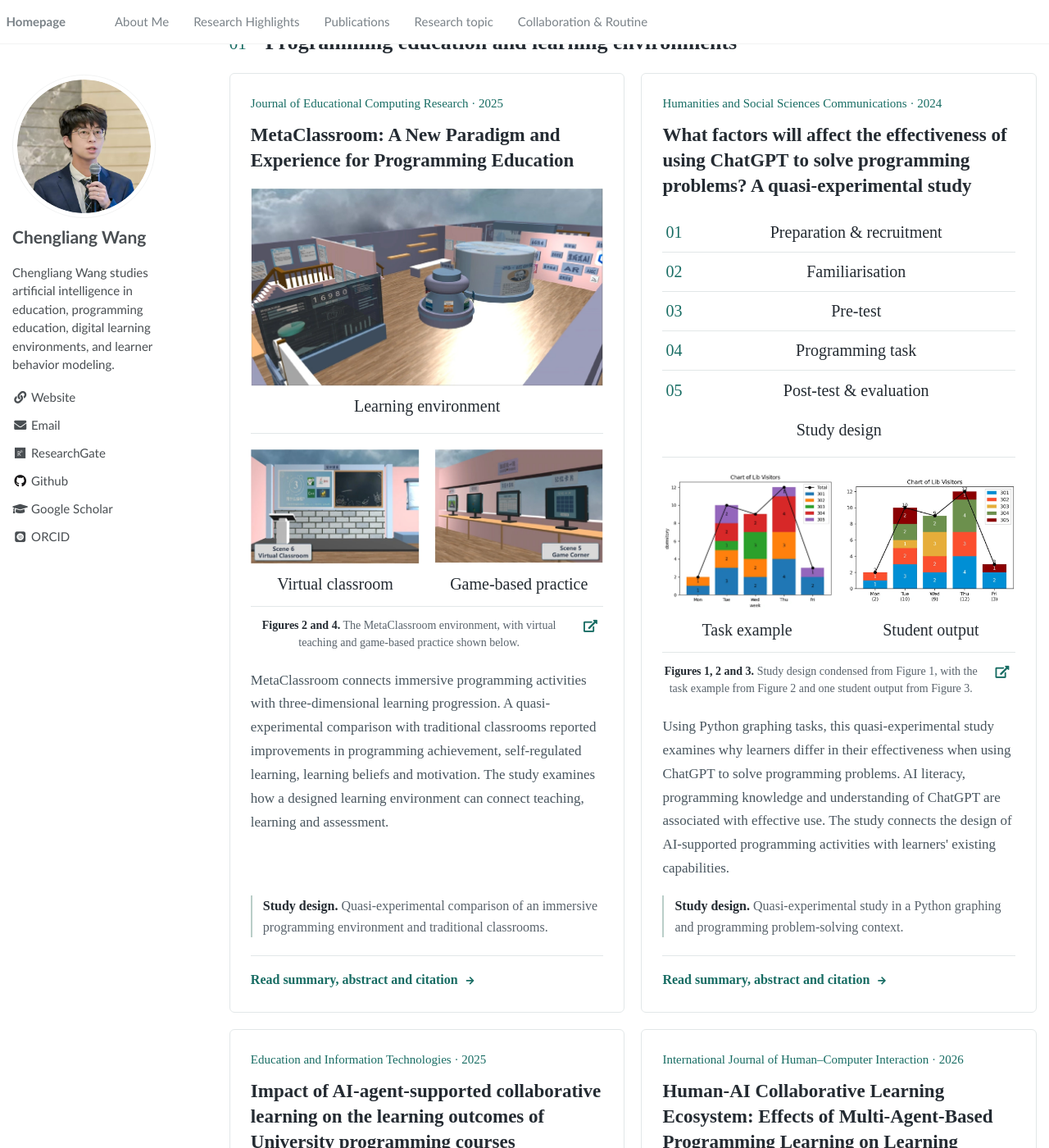
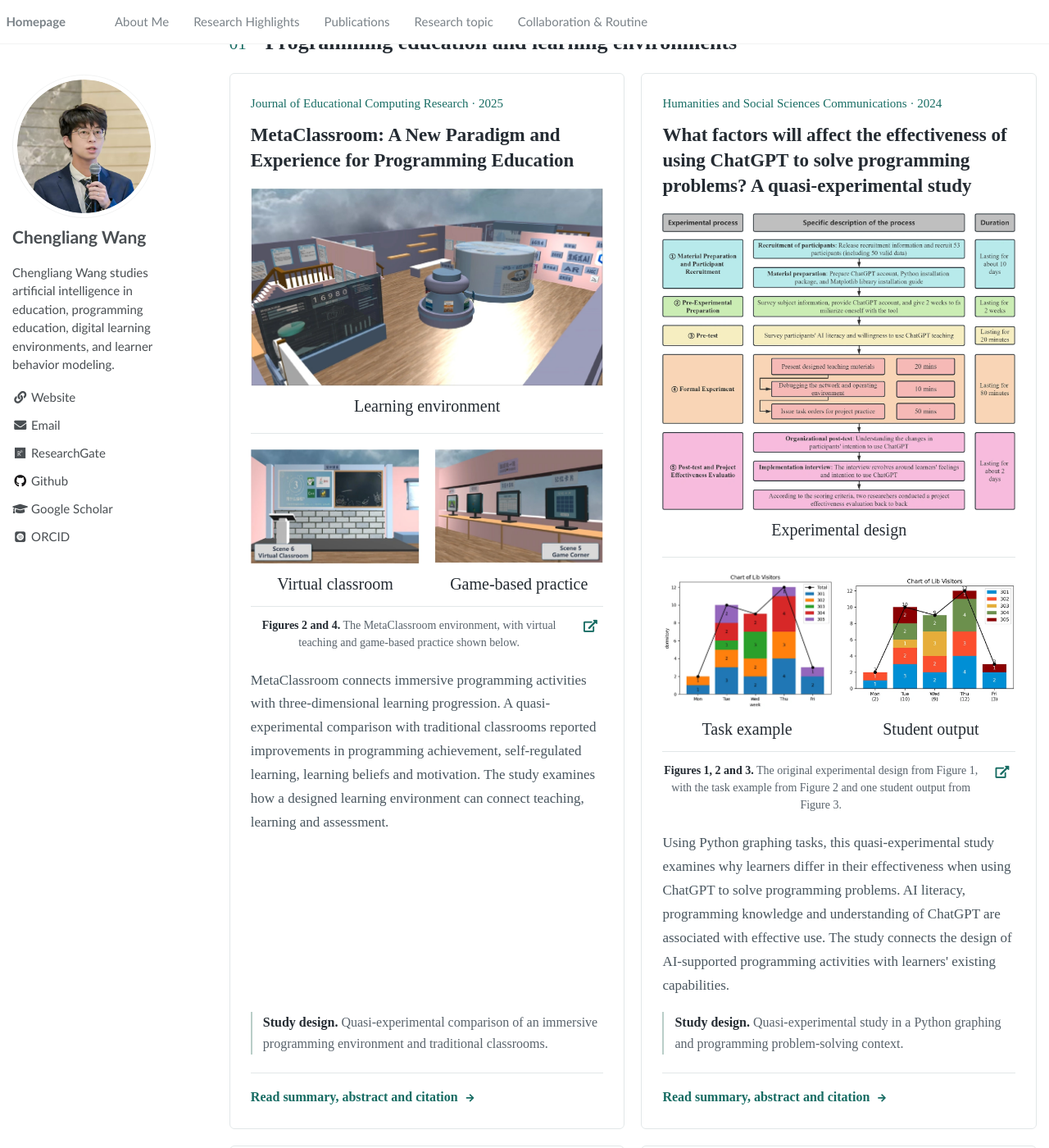
Before and after one commit to wcledutech/wcledutech.github.io, a Jekyll site: the page built from _pages/research-highlights.html, in a window 1280 px wide and 1400 px high, scrolled down 557 px. Shown: the whole window at 82% size. Built offline with Jekyll 4.4.1, drawn with Linux system fonts in a browser that asks for light colours; some web fonts are replaced.

Commit message:
Restore the original published experimental design figure

```diff
--- a/_data/research_figure_composites.json
+++ b/_data/research_figure_composites.json
@@ -28,11 +28,11 @@
   },
   "chatgpt-programming-ai-literacy": {
     "layout": "overview-pair",
-    "edition": "design-examples",
+    "edition": "original-design-examples",
     "label": "Figures 1, 2 and 3",
-    "caption": "Study design condensed from Figure 1, with the task example from Figure 2 and one student output from Figure 3.",
+    "caption": "The original experimental design from Figure 1, with the task example from Figure 2 and one student output from Figure 3.",
     "panels": [
-      {"page": 4, "image_index": 0, "kind": "workflow", "reference": "Figure 1, condensed", "title": "Study design", "alt": "The five-stage study design condensed from Figure 1: preparation and recruitment, familiarisation, pre-test, programming task, and post-test and evaluation.", "steps": ["Preparation & recruitment", "Familiarisation", "Pre-test", "Programming task", "Post-test & evaluation"]},
+      {"page": 4, "image_index": 0, "reference": "Figure 1", "title": "Experimental design", "alt": "Original Figure 1 from the paper: the complete five-stage experimental design, retaining all process descriptions, durations, arrows and original formatting."},
       {"page": 5, "image_index": 0, "crop": [670, 125, 1501, 800], "reference": "Figure 2, detail", "title": "Task example", "alt": "The complete example chart from the task sheet in Figure 2, with its axes, legend and values retained; surrounding task instructions are omitted."},
       {"page": 5, "image_index": 1, "crop": [0, 0, 705, 522], "reference": "Figure 3, first example", "title": "Student output", "alt": "The first complete student output chart from Figure 3, including its title, axes, legend and plotted values."}
     ]
--- a/_data/research_figures.json
+++ b/_data/research_figures.json
@@ -322,33 +322,33 @@
     }
   },
   "chatgpt-programming-ai-literacy": {
-    "src": "/images/research-figures/chatgpt-programming-ai-literacy-design-examples-composite.webp",
-    "full": "/images/research-figures/chatgpt-programming-ai-literacy-design-examples-composite.png",
-    "width": 1079,
+    "src": "/images/research-figures/chatgpt-programming-ai-literacy-original-design-examples-composite.webp",
+    "full": "/images/research-figures/chatgpt-programming-ai-literacy-original-design-examples-composite.png",
+    "width": 850,
     "height": 1200,
     "original_width": 1600,
-    "original_height": 1779,
+    "original_height": 2258,
     "number": 1,
     "label": "Figures 1, 2 and 3",
-    "caption": "Study design condensed from Figure 1, with the task example from Figure 2 and one student output from Figure 3.",
-    "alt": "Three-panel overview: The five-stage study design condensed from Figure 1: preparation and recruitment, familiarisation, pre-test, programming task, and post-test and evaluation. The complete example chart from the task sheet in Figure 2, with its axes, legend and values retained; surrounding task instructions are omitted. The first complete student output chart from Figure 3, including its title, axes, legend and plotted values.",
+    "caption": "The original experimental design from Figure 1, with the task example from Figure 2 and one student output from Figure 3.",
+    "alt": "Three-panel overview: Original Figure 1 from the paper: the complete five-stage experimental design, retaining all process descriptions, durations, arrows and original formatting. The complete example chart from the task sheet in Figure 2, with its axes, legend and values retained; surrounding task instructions are omitted. The first complete student output chart from Figure 3, including its title, axes, legend and plotted values.",
     "panels": [
       {
-        "src": "/images/research-figures/chatgpt-programming-ai-literacy-design-examples-a.webp",
-        "full": "/images/research-figures/chatgpt-programming-ai-literacy-design-examples-a.png",
+        "src": "/images/research-figures/chatgpt-programming-ai-literacy-original-design-examples-a.webp",
+        "full": "/images/research-figures/chatgpt-programming-ai-literacy-original-design-examples-a.png",
         "width": 1200,
-        "height": 624,
-        "original_width": 1500,
-        "original_height": 780,
+        "height": 1007,
+        "original_width": 2050,
+        "original_height": 1721,
         "label": "A",
-        "title": "Study design",
-        "reference": "Figure 1, condensed",
-        "alt": "The five-stage study design condensed from Figure 1: preparation and recruitment, familiarisation, pre-test, programming task, and post-test and evaluation.",
+        "title": "Experimental design",
+        "reference": "Figure 1",
+        "alt": "Original Figure 1 from the paper: the complete five-stage experimental design, retaining all process descriptions, durations, arrows and original formatting.",
         "source": {
           "doi": "10.1057/s41599-024-02751-w",
           "pdf_sha256": "b3972967980fa102f60ff7cbe0ccb1c769a740698e0b1bb277ec3fdf6fe19821",
           "pdf_page": 4,
-          "reference": "Figure 1, condensed",
+          "reference": "Figure 1",
           "image_index": 0,
           "image_xref": 161,
           "bbox": [
@@ -357,26 +357,12 @@
             543.628,
             463.691
           ],
-          "method": "Five-stage experimental design condensed from the published Figure 1; no study data changed",
-          "steps": [
-            "Preparation & recruitment",
-            "Familiarisation",
-            "Pre-test",
-            "Programming task",
-            "Post-test & evaluation"
-          ]
-        },
-        "steps": [
-          "Preparation & recruitment",
-          "Familiarisation",
-          "Pre-test",
-          "Programming task",
-          "Post-test & evaluation"
-        ]
+          "method": "Original embedded PDF image"
+        }
       },
       {
-        "src": "/images/research-figures/chatgpt-programming-ai-literacy-design-examples-b.webp",
-        "full": "/images/research-figures/chatgpt-programming-ai-literacy-design-examples-b.png",
+        "src": "/images/research-figures/chatgpt-programming-ai-literacy-original-design-examples-b.webp",
+        "full": "/images/research-figures/chatgpt-programming-ai-literacy-original-design-examples-b.png",
         "width": 831,
         "height": 675,
         "original_width": 831,
@@ -412,8 +398,8 @@
         }
       },
       {
-        "src": "/images/research-figures/chatgpt-programming-ai-literacy-design-examples-c.webp",
-        "full": "/images/research-figures/chatgpt-programming-ai-literacy-design-examples-c.png",
+        "src": "/images/research-figures/chatgpt-programming-ai-literacy-original-design-examples-c.webp",
+        "full": "/images/research-figures/chatgpt-programming-ai-literacy-original-design-examples-c.png",
         "width": 705,
         "height": 522,
         "original_width": 705,
@@ -453,7 +439,7 @@
       "doi": "10.1057/s41599-024-02751-w",
       "pdf_sha256": "b3972967980fa102f60ff7cbe0ccb1c769a740698e0b1bb277ec3fdf6fe19821",
       "pdf_page": 4,
-      "reference": "Figure 1, condensed",
+      "reference": "Figure 1",
       "image_index": 0,
       "image_xref": 161,
       "bbox": [
@@ -462,14 +448,7 @@
         543.628,
         463.691
       ],
-      "method": "Three-panel composition; panel-level sources and any selected chart details are recorded separately",
-      "steps": [
-        "Preparation & recruitment",
-        "Familiarisation",
-        "Pre-test",
-        "Programming task",
-        "Post-test & evaluation"
-      ]
+      "method": "Three-panel composition; panel-level sources and any selected chart details are recorded separately"
     },
     "layout": "overview-pair"
   },
--- a/_pages/research-highlights.html
+++ b/_pages/research-highlights.html
@@ -53,13 +53,7 @@ author_profile: true
               {% for panel in figure.panels %}
               <div class="highlights-figure-panel">
                 <a class="highlights-panel-image" href="{{ panel.full | relative_url }}" target="_blank" rel="noopener" title="{{ panel.reference | escape }}. {{ panel.title | escape }}" aria-label="Enlarge {{ panel.reference | escape }} from {{ paper.title | escape }}">
-                  {% if panel.steps %}
-                  <ol class="highlights-study-steps">
-                    {% for step in panel.steps %}<li><span class="highlights-step-number" aria-hidden="true">0{{ forloop.index }}</span><span>{{ step | escape }}</span></li>{% endfor %}
-                  </ol>
-                  {% else %}
                   <img src="{{ panel.src | relative_url }}" width="{{ panel.width }}" height="{{ panel.height }}" alt="{{ panel.alt | escape }}" loading="lazy" decoding="async">
-                  {% endif %}
                 </a>
                 <p class="highlights-panel-caption">{% unless figure.layout %}<span>{{ panel.label }}</span> {% endunless %}{{ panel.title | escape }}</p>
               </div>
--- a/assets/css/research-highlights-page.css
+++ b/assets/css/research-highlights-page.css
@@ -334,41 +334,6 @@
   font-size: 20px;
 }
 
-.research-highlights-page .highlights-study-steps {
-  display: grid;
-  width: 100%;
-  align-self: stretch;
-  margin: 0;
-  padding: 0;
-  list-style: none;
-  color: var(--highlights-ink);
-  font-family: "Times New Roman", Times, serif;
-  font-size: 20px;
-  line-height: 1.45;
-}
-
-.research-highlights-page .highlights-study-steps li {
-  display: grid;
-  grid-template-columns: 28px minmax(0, 1fr);
-  align-items: center;
-  gap: 14px;
-  min-height: 48px;
-  margin: 0;
-  padding: 8px 0;
-  border-bottom: 1px solid var(--highlights-rule);
-  text-align: center;
-}
-
-.research-highlights-page .highlights-study-steps li:last-child {
-  border-bottom: 0;
-}
-
-.research-highlights-page .highlights-step-number {
-  color: var(--highlights-accent);
-  font-size: 20px;
-  font-variant-numeric: tabular-nums;
-}
-
 .research-highlights-page .highlights-layout-overview-pair a:hover {
   text-decoration: none;
 }
```
Also changed, not shown: _scripts/compose_research_figures.py (+0 -22 lines), tests/test_research_figures.py (+11 -6 lines), images/research-figures/chatgpt-programming-ai-literacy-original-design-examples-a.png (added), images/research-figures/chatgpt-programming-ai-literacy-original-design-examples-a.webp (added), images/research-figures/chatgpt-programming-ai-literacy-original-design-examples-b.png (added), images/research-figures/chatgpt-programming-ai-literacy-original-design-examples-b.webp (added), images/research-figures/chatgpt-programming-ai-literacy-original-design-examples-c.png (added), images/research-figures/chatgpt-programming-ai-literacy-original-design-examples-c.webp (added), images/research-figures/chatgpt-programming-ai-literacy-original-design-examples-composite.png (added), images/research-figures/chatgpt-programming-ai-literacy-original-design-examples-composite.webp (added).
